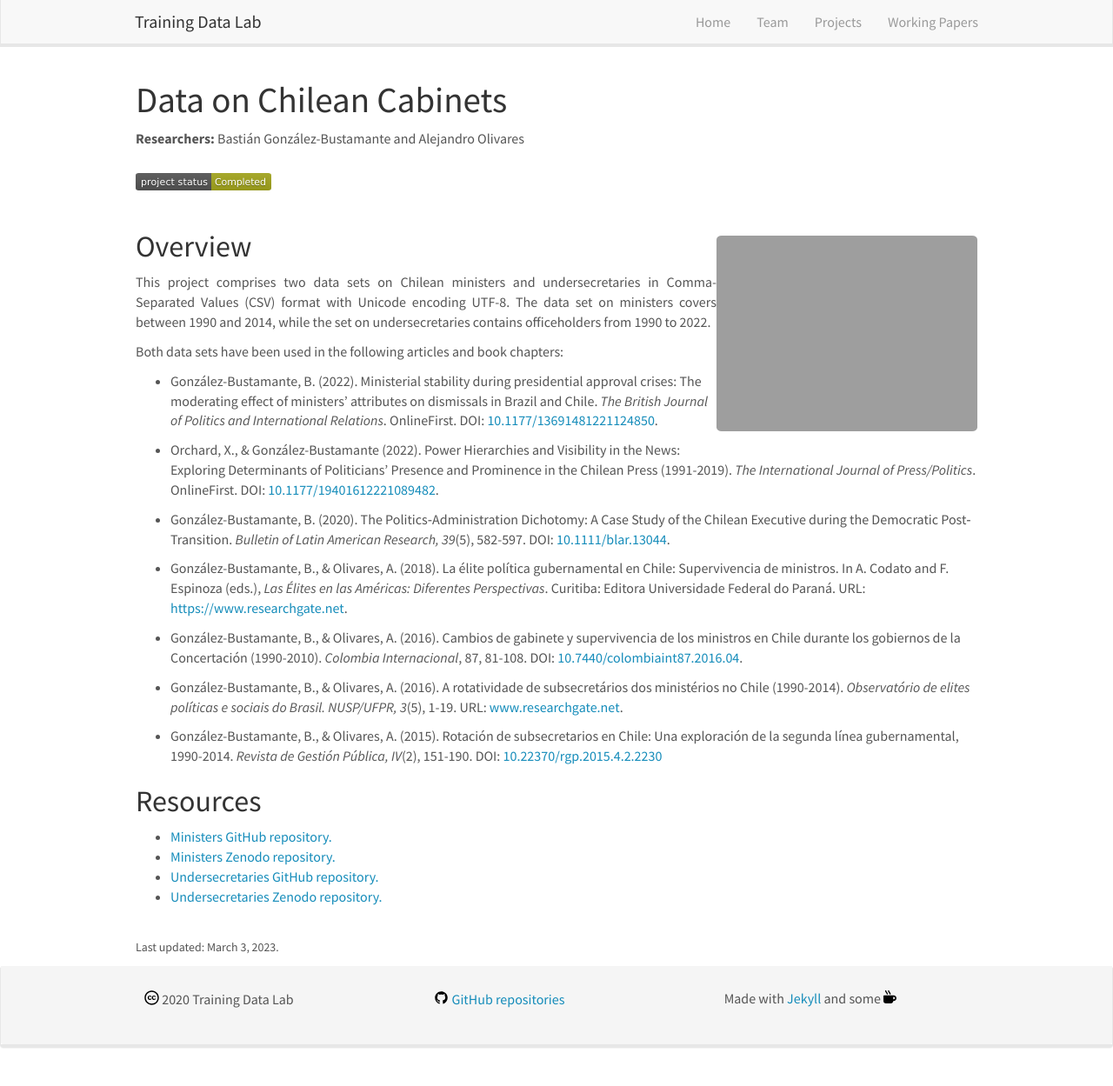
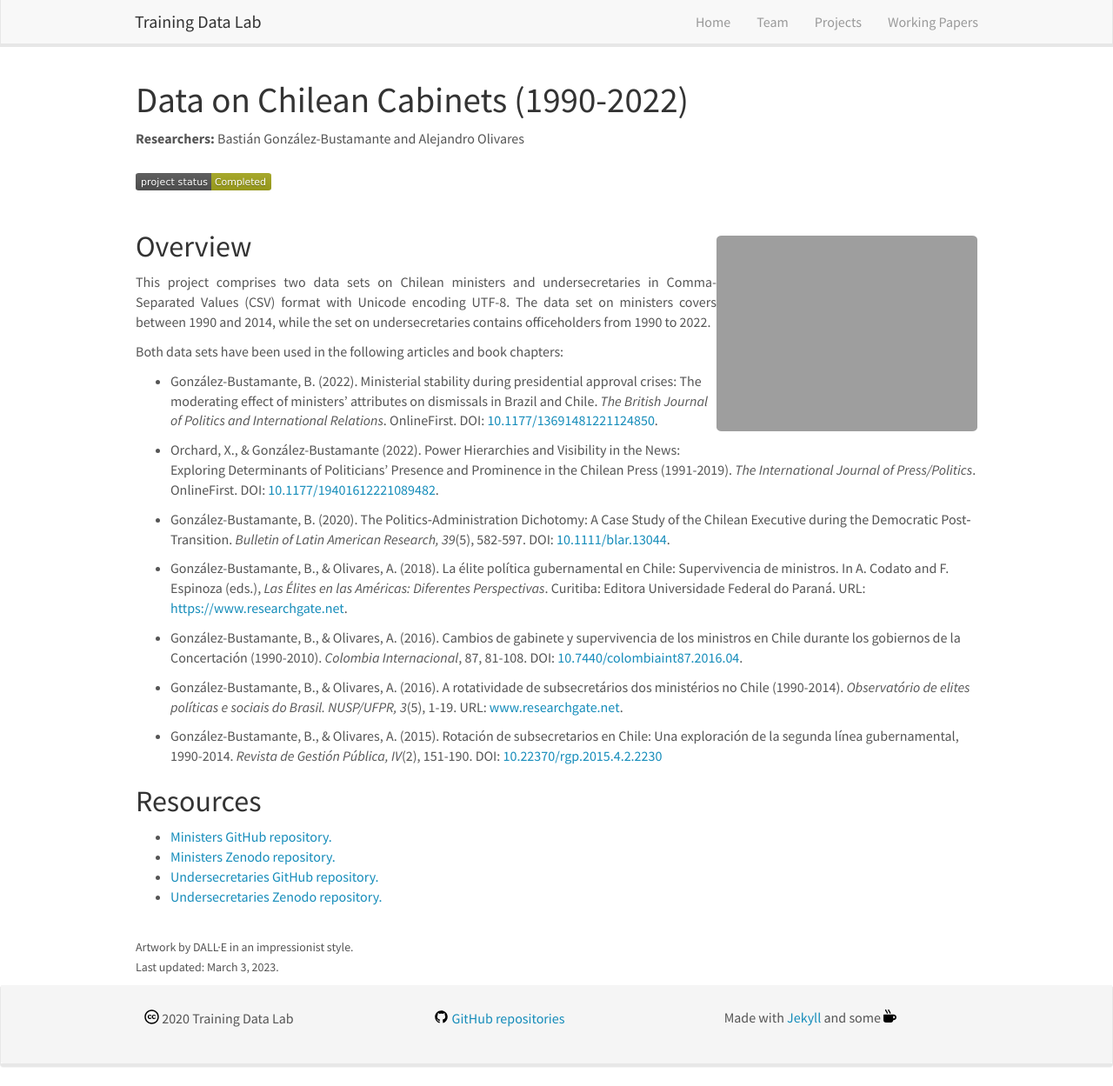
Before and after one commit to training-datalab/old-training-datalab.com, a Jekyll site: the page built from _pages/data-chilean-cabinets.md, in a window 1280 px wide and 1249 px high. Shown: the whole window at 87% size. Built offline with Jekyll 4.4.1, drawn with Linux system fonts in a browser that asks for light colours; nearby versions of some CDN libraries.

Commit message:
Update data-chilean-cabinets.md

```diff
--- a/_pages/data-chilean-cabinets.md
+++ b/_pages/data-chilean-cabinets.md
@@ -6,7 +6,7 @@ sitemap: false
 permalink: /projects/data-chilean-cabinets
 ---
 
-# Data on Chilean Cabinets
+# Data on Chilean Cabinets (1990-2022)
 
 **Researchers:** Bastián González-Bustamante and Alejandro Olivares
 
@@ -43,4 +43,5 @@ permalink: /projects/data-chilean-cabinets
 <li><a href="https://doi.org/10.5281/zenodo.5715384" target="_blank">Undersecretaries Zenodo repository.</a></li>
 </ul>
 <br />
+<small>Artwork by DALL·E in an impressionist style.</small><br />
 <small>Last updated: March 3, 2023.</small>
```
